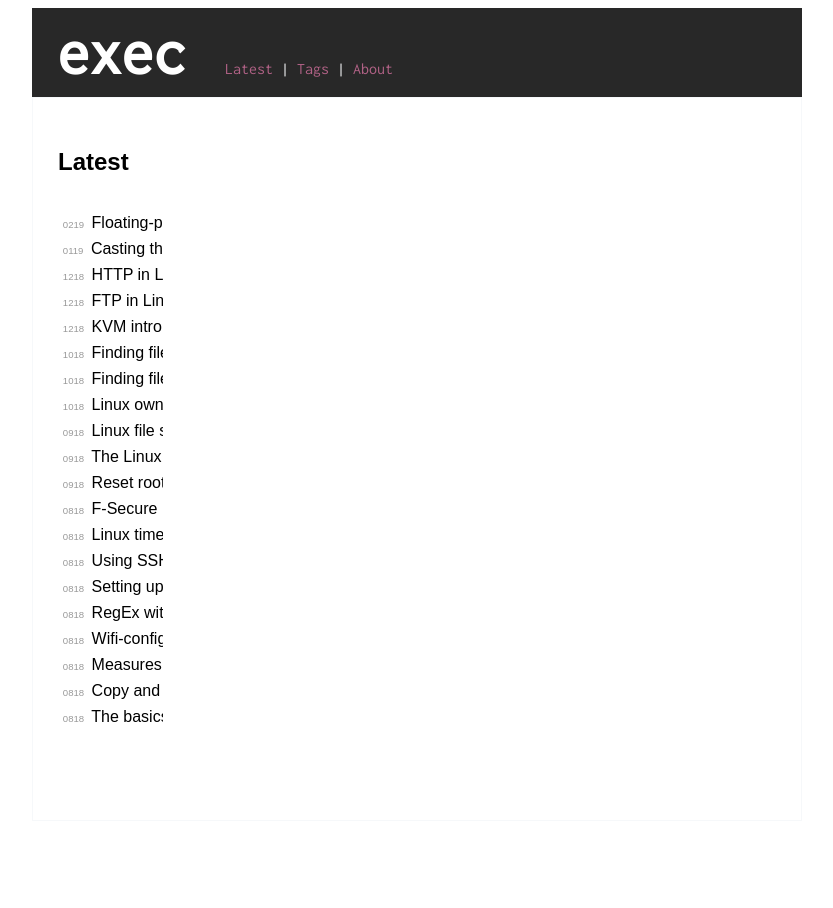
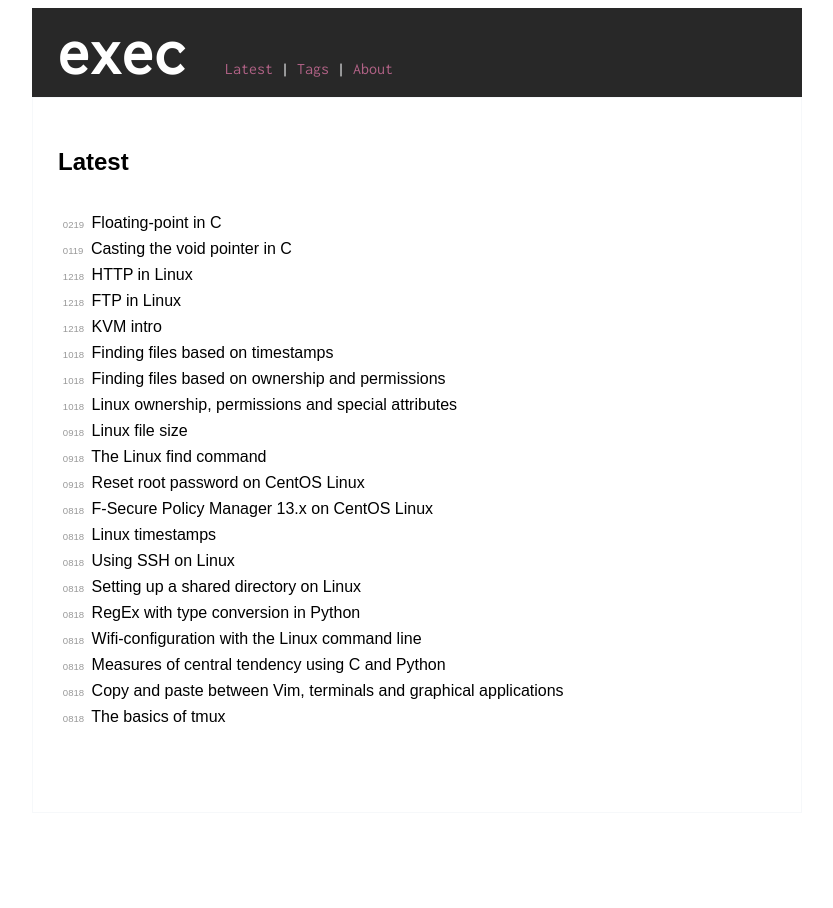
Before and after one commit to execas/execas.github.io, a Jekyll site: the page built from index.html, in a window 1280 px wide. Shown: the whole page, without its empty margins (223-1056 px from the left). Built offline with Jekyll 4.4.1, drawn with Linux system fonts in a browser that asks for light colours.

Commit message:
Update execas.css

```diff
--- a/css/execas.css
+++ b/css/execas.css
@@ -169,10 +169,6 @@ list of matching posts beneath tag name header
     padding-left: 0.3rem;
     list-style: none;
     margin-top: 0rem;
-    max-width: 100px;
-    white-space: nowrap;
-    overflow: hidden;
-    text-overflow: ellipsis;
 }
 
 
```
